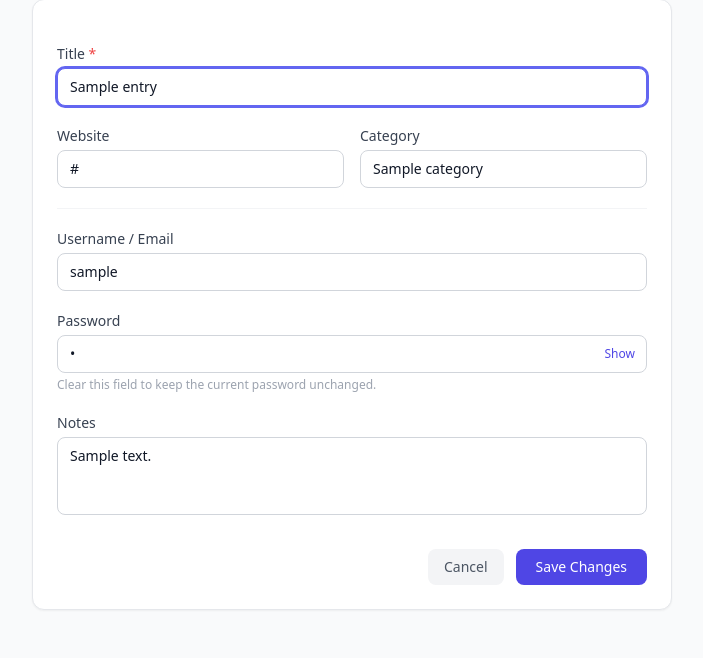
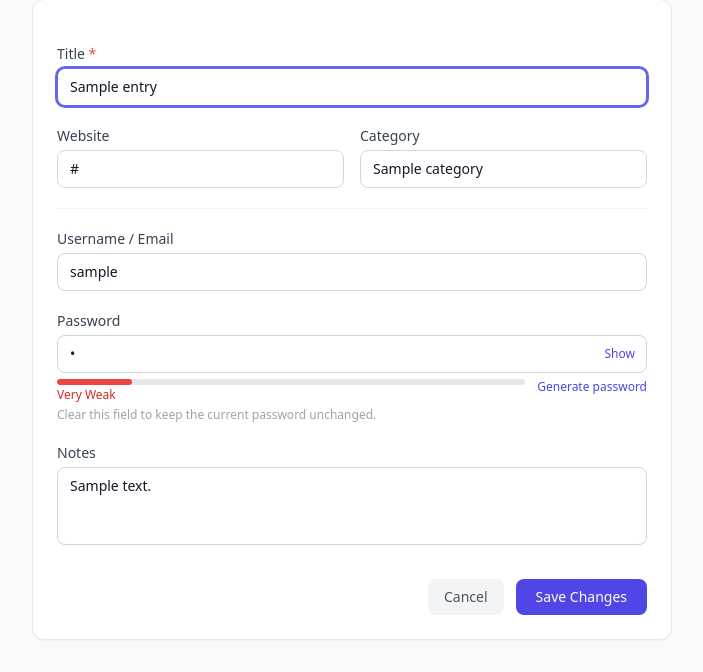
Before and after one commit to Thedeadman0612/SecureVault, a Python web app: template app/templates/entry_form.html in a window 1280 px wide. Shown: the part 142-814 px from the top of the page, without its empty margins (288-991 px from the left). Before the commit the page ends 753 px from the top, so only its background shows below. Run offline with Jinja, Linux system fonts and the light colour scheme; the template is opened without the code that fills it: most values are stand-ins (such as "Sample title", 1, 10 or a date in 2020).

Commit message:
Search, filter & password generator (backend + frontend) - GET /vault?q=&category= filtering in the vault route and template - Password generator modal (JS + HTML — no backend needed) - Password visibility toggle on entry form/detail - Password strength indicator on entry form

```diff
--- a/app/static/js/entry_form.js
+++ b/app/static/js/entry_form.js
@@ -1,16 +1,59 @@
 /**
  * app/static/js/entry_form.js
  *
- * Handles the password visibility toggle on the entry create/edit form.
+ * Handles the password visibility toggle and real-time strength indicator on
+ * the entry create/edit form.
  *
- * Replaces the inline onclick="toggleVisibility('form-password', 'toggle-form-password')"
- * attribute, which is blocked by Content-Security-Policy's script-src 'self'.
- * An addEventListener call in an external file is CSP-compliant.
+ * Inline event attributes (onclick, oninput) are blocked by CSP's
+ * script-src 'self'. All handlers are attached via addEventListener here.
  */
+
+/** @param {string} password */
+function getStrengthLevel(password) {
+  let score = 0;
+  if (password.length >= 8)  score++;
+  if (password.length >= 12) score++;
+  if (password.length >= 16) score++;
+  if (/[A-Z]/.test(password)) score++;
+  if (/[0-9]/.test(password)) score++;
+  if (/[^A-Za-z0-9]/.test(password)) score++;
+
+  const levels = [
+    { label: 'Very Weak',   colorClass: 'bg-red-500',    labelClass: 'text-red-600',    width: '16%' },
+    { label: 'Very Weak',   colorClass: 'bg-red-500',    labelClass: 'text-red-600',    width: '16%' },
+    { label: 'Weak',        colorClass: 'bg-orange-500', labelClass: 'text-orange-600', width: '33%' },
+    { label: 'Fair',        colorClass: 'bg-yellow-500', labelClass: 'text-yellow-600', width: '50%' },
+    { label: 'Strong',      colorClass: 'bg-lime-500',   labelClass: 'text-lime-700',   width: '75%' },
+    { label: 'Very Strong', colorClass: 'bg-green-500',  labelClass: 'text-green-600',  width: '100%' },
+    { label: 'Very Strong', colorClass: 'bg-green-500',  labelClass: 'text-green-600',  width: '100%' },
+  ];
+  return levels[score];
+}
+
+/** @param {string} password */
+function updateStrengthIndicator(password) {
+  const container = document.getElementById('strength-bar-container');
+  const bar       = document.getElementById('strength-bar');
+  const label     = document.getElementById('strength-label');
+
+  if (!container || !bar || !label) return;
+
+  if (!password) {
+    container.classList.add('hidden');
+    return;
+  }
+
+  const level = getStrengthLevel(password);
+  container.classList.remove('hidden');
+  bar.className   = `h-full rounded-full transition-all duration-300 ${level.colorClass}`;
+  bar.style.width = level.width;
+  label.textContent = level.label;
+  label.className   = `text-xs mt-0.5 font-medium ${level.labelClass}`;
+}
 
 document.addEventListener('DOMContentLoaded', () => {
   const toggleBtn = document.getElementById('toggle-form-password');
-  const input = /** @type {HTMLInputElement|null} */ (
+  const input     = /** @type {HTMLInputElement|null} */ (
     document.getElementById('form-password')
   );
 
@@ -20,5 +63,10 @@ document.addEventListener('DOMContentLoaded', () => {
       input.type = show ? 'text' : 'password';
       toggleBtn.textContent = show ? 'Hide' : 'Show';
     });
+
+    input.addEventListener('input', () => updateStrengthIndicator(input.value));
+
+    // Show strength for pre-filled values (edit mode).
+    if (input.value) updateStrengthIndicator(input.value);
   }
 });
--- /dev/null
+++ b/app/static/js/password_generator.js
@@ -0,0 +1,140 @@
+/**
+ * app/static/js/password_generator.js
+ *
+ * Password generator modal for the entry create/edit form.
+ *
+ * Uses crypto.getRandomValues() for cryptographically secure randomness.
+ * No inline event attributes — all handlers use addEventListener (CSP compliant).
+ */
+
+const _LOWER   = 'abcdefghijklmnopqrstuvwxyz';
+const _UPPER   = 'ABCDEFGHIJKLMNOPQRSTUVWXYZ';
+const _NUMBERS = '0123456789';
+const _SYMBOLS = '!@#$%^&*()-_=+[]{}|;:,.<>?';
+
+/**
+ * Generate a cryptographically random password.
+ *
+ * Guarantees at least one character from each enabled character class, then
+ * fills the remainder with characters drawn uniformly from the full pool.
+ * Result is Fisher-Yates shuffled using crypto.getRandomValues().
+ *
+ * @param {number}  length
+ * @param {boolean} useUpper
+ * @param {boolean} useNumbers
+ * @param {boolean} useSymbols
+ * @returns {string}
+ */
+function generatePassword(length, useUpper, useNumbers, useSymbols) {
+  let pool = _LOWER;
+  /** @type {string[]} */
+  const required = [];
+
+  if (useUpper)   { pool += _UPPER;   required.push(_UPPER); }
+  if (useNumbers) { pool += _NUMBERS; required.push(_NUMBERS); }
+  if (useSymbols) { pool += _SYMBOLS; required.push(_SYMBOLS); }
+
+  // Seed array big enough for required chars + remaining fill
+  const rand = new Uint32Array(length + required.length);
+  crypto.getRandomValues(rand);
+
+  const chars = [];
+  required.forEach((charset, i) => {
+    chars.push(charset[rand[length + i] % charset.length]);
+  });
+
+  for (let i = chars.length; i < length; i++) {
+    chars.push(pool[rand[i] % pool.length]);
+  }
+
+  // Fisher-Yates shuffle with fresh randomness
+  const shuffleRand = new Uint32Array(length);
+  crypto.getRandomValues(shuffleRand);
+  for (let i = length - 1; i > 0; i--) {
+    const j = shuffleRand[i] % (i + 1);
+    [chars[i], chars[j]] = [chars[j], chars[i]];
+  }
+
+  return chars.join('');
+}
+
+document.addEventListener('DOMContentLoaded', () => {
+  const openBtn    = document.getElementById('generate-password-btn');
+  const modal      = document.getElementById('password-generator-modal');
+  const closeBtn   = document.getElementById('gen-close-btn');
+  const generateBtn= document.getElementById('gen-generate-btn');
+  const useBtn     = document.getElementById('gen-use-btn');
+  const display    = document.getElementById('generated-password-display');
+  const lengthSlider = /** @type {HTMLInputElement|null} */ (document.getElementById('gen-length'));
+  const lengthDisplay = document.getElementById('length-display');
+  const uppercaseChk  = /** @type {HTMLInputElement|null} */ (document.getElementById('gen-uppercase'));
+  const numbersChk    = /** @type {HTMLInputElement|null} */ (document.getElementById('gen-numbers'));
+  const symbolsChk    = /** @type {HTMLInputElement|null} */ (document.getElementById('gen-symbols'));
+  const passwordInput = /** @type {HTMLInputElement|null} */ (document.getElementById('form-password'));
+  const toggleBtn     = document.getElementById('toggle-form-password');
+
+  if (!openBtn || !modal) return;
+
+  let lastGenerated = '';
+
+  function generate() {
+    if (!lengthSlider || !uppercaseChk || !numbersChk || !symbolsChk) return;
+    const length = parseInt(lengthSlider.value, 10);
+    lastGenerated = generatePassword(
+      length,
+      uppercaseChk.checked,
+      numbersChk.checked,
+      symbolsChk.checked,
+    );
+    if (display) display.textContent = lastGenerated;
+  }
+
+  function openModal() {
+    generate();
+    modal.classList.remove('hidden');
+  }
+
+  function closeModal() {
+    modal.classList.add('hidden');
+  }
+
+  openBtn.addEventListener('click', openModal);
+  if (closeBtn) closeBtn.addEventListener('click', closeModal);
+
+  // Close on backdrop click (click outside the inner card).
+  modal.addEventListener('click', (e) => {
+    if (e.target === modal) closeModal();
+  });
+
+  // Close on Escape key.
+  document.addEventListener('keydown', (e) => {
+    if (e.key === 'Escape' && !modal.classList.contains('hidden')) closeModal();
+  });
+
+  if (generateBtn) generateBtn.addEventListener('click', generate);
+
+  if (lengthSlider && lengthDisplay) {
+    lengthSlider.addEventListener('input', () => {
+      lengthDisplay.textContent = lengthSlider.value;
+      generate();
+    });
+  }
+
+  [uppercaseChk, numbersChk, symbolsChk].forEach((chk) => {
+    if (chk) chk.addEventListener('change', generate);
+  });
+
+  if (useBtn) {
+    useBtn.addEventListener('click', () => {
+      if (passwordInput && lastGenerated) {
+        passwordInput.value = lastGenerated;
+        // Make the filled password visible so the user can see what was applied.
+        passwordInput.type = 'text';
+        if (toggleBtn) toggleBtn.textContent = 'Hide';
+        // Fire input event so the strength indicator in entry_form.js updates.
+        passwordInput.dispatchEvent(new Event('input'));
+      }
+      closeModal();
+    });
+  }
+});
--- a/app/templates/entry_form.html
+++ b/app/templates/entry_form.html
@@ -145,6 +145,22 @@
           Show
         </button>
       </div>
+      {# Strength indicator + generate link row #}
+      <div class="mt-1.5 flex items-start gap-3">
+        <div id="strength-bar-container" class="flex-1 hidden">
+          <div class="h-1.5 bg-gray-200 rounded-full overflow-hidden">
+            <div id="strength-bar" class="h-full w-0 rounded-full transition-all duration-300"></div>
+          </div>
+          <p id="strength-label" class="text-xs mt-0.5 font-medium text-gray-500"></p>
+        </div>
+        <button
+          type="button"
+          id="generate-password-btn"
+          class="shrink-0 text-xs text-indigo-600 hover:text-indigo-800 font-medium whitespace-nowrap"
+        >
+          Generate password
+        </button>
+      </div>
       {% if is_edit %}
       <p class="text-xs text-gray-400 mt-1">Clear this field to keep the current password unchanged.</p>
       {% endif %}
@@ -183,10 +199,91 @@
     </div>
 
   </form>
+
 </div>
+
+{# Password Generator Modal — outside the form to avoid unintended form submission #}
+<div
+  id="password-generator-modal"
+  class="hidden fixed inset-0 bg-black/50 flex items-center justify-center z-50"
+  role="dialog"
+  aria-modal="true"
+  aria-labelledby="gen-modal-title"
+>
+  <div class="bg-white rounded-xl shadow-xl p-6 w-full max-w-sm mx-4">
+    <div class="flex items-center justify-between mb-4">
+      <h3 id="gen-modal-title" class="text-base font-semibold text-gray-900">Password Generator</h3>
+      <button
+        type="button"
+        id="gen-close-btn"
+        class="text-gray-400 hover:text-gray-600 text-lg leading-none"
+        aria-label="Close generator"
+      >✕</button>
+    </div>
+
+    {# Generated password display #}
+    <div
+      id="generated-password-display"
+      class="bg-gray-50 border border-gray-200 rounded-lg px-3 py-3 mb-4 font-mono
+             text-sm text-gray-800 break-all min-h-[3rem] flex items-center select-all"
+    >—</div>
+
+    {# Options #}
+    <div class="space-y-3 mb-5">
+      <div>
+        <div class="flex items-center justify-between mb-1">
+          <label for="gen-length" class="text-sm text-gray-600">Length</label>
+          <span id="length-display" class="text-sm font-semibold text-gray-900">16</span>
+        </div>
+        <input
+          type="range"
+          id="gen-length"
+          min="8"
+          max="64"
+          value="16"
+          class="w-full accent-indigo-600"
+        >
+      </div>
+      <label class="flex items-center gap-2 text-sm text-gray-700 cursor-pointer select-none">
+        <input type="checkbox" id="gen-uppercase" checked class="accent-indigo-600">
+        Uppercase (A–Z)
+      </label>
+      <label class="flex items-center gap-2 text-sm text-gray-700 cursor-pointer select-none">
+        <input type="checkbox" id="gen-numbers" checked class="accent-indigo-600">
+        Numbers (0–9)
+      </label>
+      <label class="flex items-center gap-2 text-sm text-gray-700 cursor-pointer select-none">
+        <input type="checkbox" id="gen-symbols" checked class="accent-indigo-600">
+        Symbols (!@#$…)
+      </label>
+    </div>
+
+    {# Action buttons #}
+    <div class="grid grid-cols-2 gap-2">
+      <button
+        type="button"
+        id="gen-generate-btn"
+        class="py-2 bg-indigo-600 text-white text-sm font-medium rounded-lg
+               hover:bg-indigo-700 transition-colors"
+      >
+        Regenerate
+      </button>
+      <button
+        type="button"
+        id="gen-use-btn"
+        class="py-2 bg-green-600 text-white text-sm font-medium rounded-lg
+               hover:bg-green-700 transition-colors"
+      >
+        Use Password
+      </button>
+    </div>
+  </div>
+</div>
+
 {% endblock %}
 
 {% block scripts %}
-  {# External file — inline scripts blocked by CSP's script-src 'self'. #}
+  {# External files — inline scripts blocked by CSP's script-src 'self'. #}
   <script src="/static/js/entry_form.js"></script>
+  <script src="/static/js/password_generator.js"></script>
 {% endblock %}
```
Also changed, not shown: CLAUDE.md (+20 -2 lines), app/routes/vault.py (+21 -15 lines), app/services/vault_service.py (+44 -10 lines), app/templates/vault.html (+58 -2 lines).
